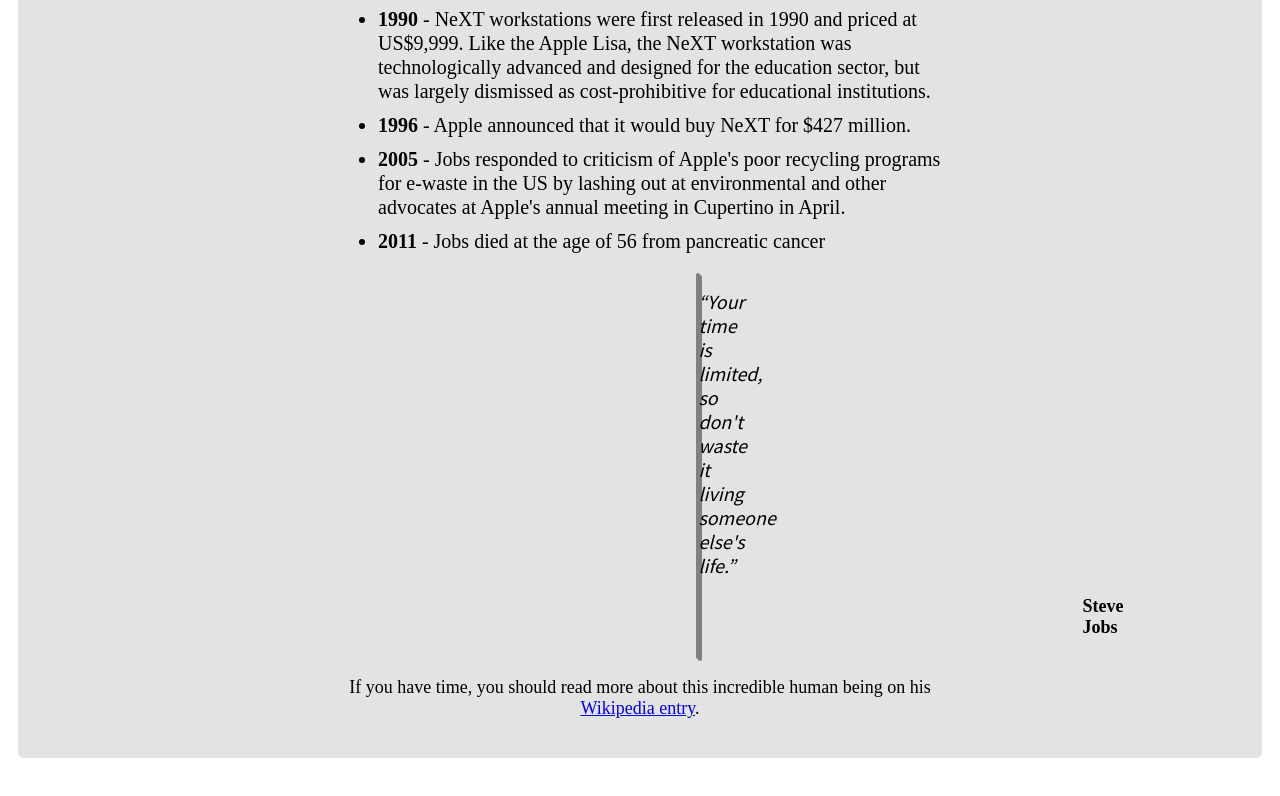
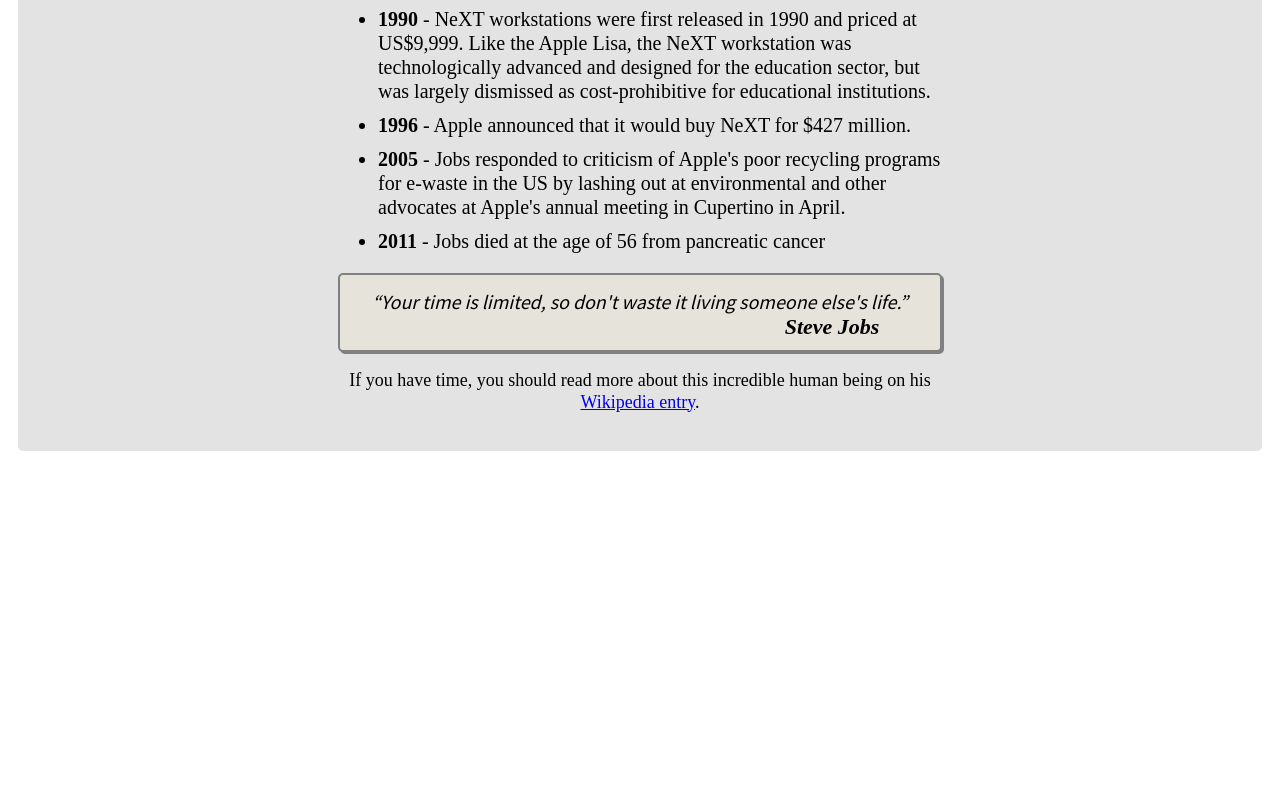
Before and after one commit to AlexVaster/WebProjects, a plain HTML site: page firstProject/index.html in a window 1280 px wide. Shown: the part 1814-2610 px from the top of the page. After the commit the page ends 2315 px from the top, so only its background shows below. Drawn offline with Linux system fonts and the light colour scheme.

Commit message:
Small fixes after refactor

```diff
--- a/firstProject/index.html
+++ b/firstProject/index.html
@@ -89,13 +89,13 @@
             cancer
           </li>
         </ul>
-        <blockquote>
+        <div id="quote-and-author">
           <q id="quote"
             >Your time is limited, so don't waste it living someone else's
             life.</q
           >
-          <p id="author">Steve Jobs</p>
-        </blockquote>
+          <cite>Steve Jobs</cite>
+        </div>
 
         <p id="more-info">
           If you have time, you should read more about this incredible human
--- a/firstProject/style.css
+++ b/firstProject/style.css
@@ -4,6 +4,7 @@
 }
 #subtitle {
   font-size: 26px;
+  text-align: center;
 }
 body {
   background-color: white;
@@ -39,23 +40,23 @@ body {
 li {
   padding-top: 10px;
 }
-blockquote {
+#quote-and-author {
   padding-top: 15px;
+  padding-bottom: 10px;
   text-align: center;
   border: 2px solid grey;
-  background-color: #e6e3da;
-  margin: 0vw 28vw 0vw 28vw;
   border-radius: 5px;
   box-shadow: 2px 2px gray;
+  background-color: #e6e3da;
 }
 #more-info {
   text-align: center;
   font-size: 18px;
 }
-#author {
+cite {
   margin-left: 30vw;
   font-weight: bold;
-  font-size: 18px;
+  font-size: 22px;
 }
 #quote {
   font-family: "Source Sans Pro", sans-serif;
```
